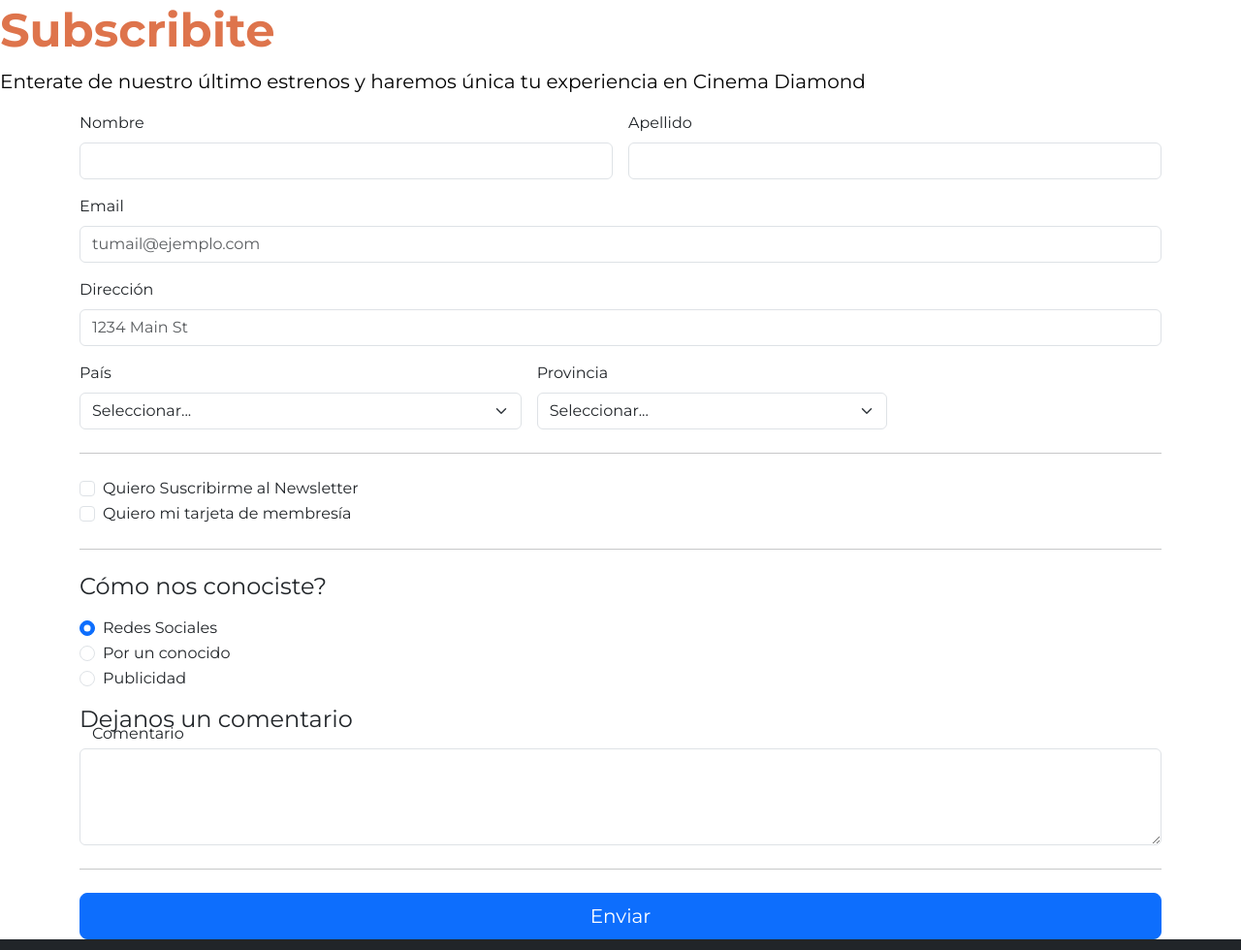
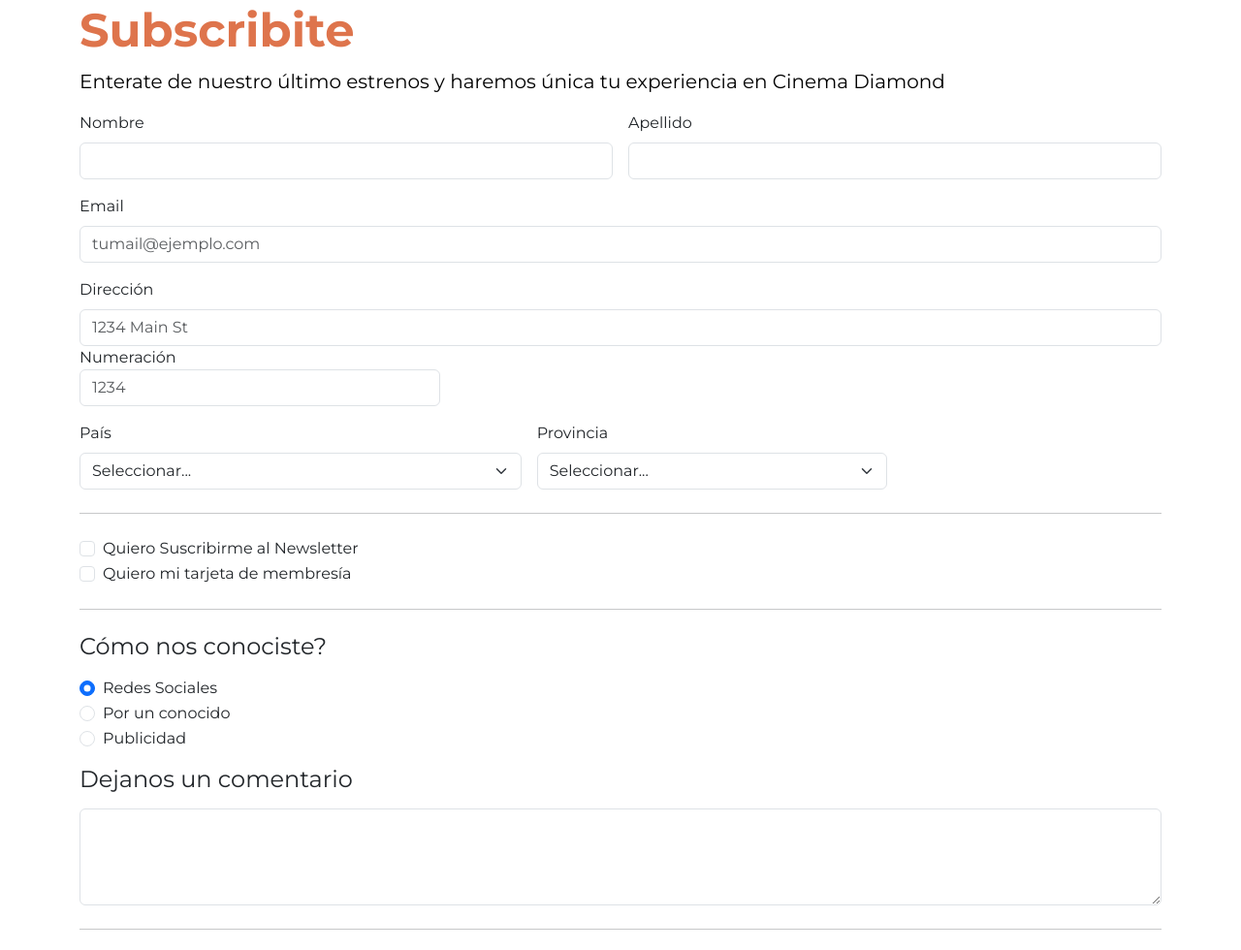
Before and after one commit to floradaro/proyectoCinemaDiamond, a plain HTML site: page index.html in a window 1280 px wide. Shown: the part 1502-2482 px from the top of the page at 97% size. Drawn offline with nearby package versions, Linux system fonts and the light colour scheme; a web font is replaced by a local one.

Commit message:
arreglos form

```diff
--- a/css/style.css
+++ b/css/style.css
@@ -65,3 +65,7 @@
     border-radius: 20px;
     overflow: hidden;    /* Para que el contenido no desborde */
 }
+
+.bg-boton{
+    background-color: var(--secondary-color);
+}
--- a/index.html
+++ b/index.html
@@ -157,11 +157,11 @@
 
         <section>
             <div class="py-4 text-center"></div>
-                <div class="content ">
-                    <h1 class="display-5 fw-bold text-orange">Subscribite</h1>
-                    <p class="lead text-black"> Enterate de nuestro último estrenos y haremos única tu experiencia en Cinema Diamond</p>
-                </div>
-                <div class="container">
+            <div class="container">
+                    <div class="content ">
+                        <h1 class="display-5 fw-bold text-orange">Subscribite</h1>
+                        <p class="lead text-black"> Enterate de nuestro último estrenos y haremos única tu experiencia en Cinema Diamond</p>
+                    </div>
                           <form class="needs-validation" novalidate>
                             <div class="row g-3">
                               <div class="col-sm-6">
@@ -194,6 +194,14 @@
                                 <div class="invalid-feedback">
                                   Please enter your shipping address.
                                 </div>
+
+                                <div class="col-md-4">
+                                    <label for="number" class="form-number">Numeración</label>
+                                    <input type="number" class="form-control" id="number" placeholder="1234" required>
+                                    <div class="invalid-feedback">
+                                      Please provide a valid state.
+                                    </div>
+                                  </div>
                               </div>
 
 
@@ -259,13 +267,13 @@
                                 <div class="form-floating">
                                     <h4 class="mb-3">Dejanos un comentario</h4>
                                     <textarea class="form-control" placeholder="Leave a comment here" id="floatingTextarea2" style="height: 100px"></textarea>
-                                    <label for="floatingTextarea2">Comentario</label>
+                                    <label for="floatingTextarea2"></label>
                                   </div>
                             </div>
 
                             <hr class="my-4">
 
-                            <button class="w-100 btn btn-primary btn-lg" type="submit">Enviar</button>
+                            <button class="w-100 btn btn- btn-lg mb-3 bg-boton" type="submit">Enviar</button>
                           </form>
                         </div>
                       </div>
```
